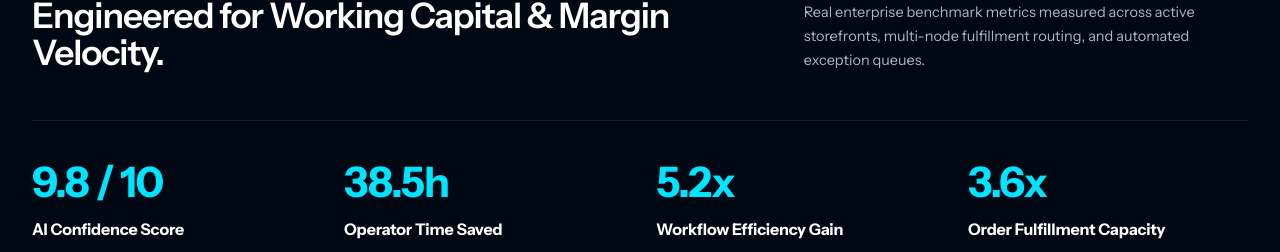
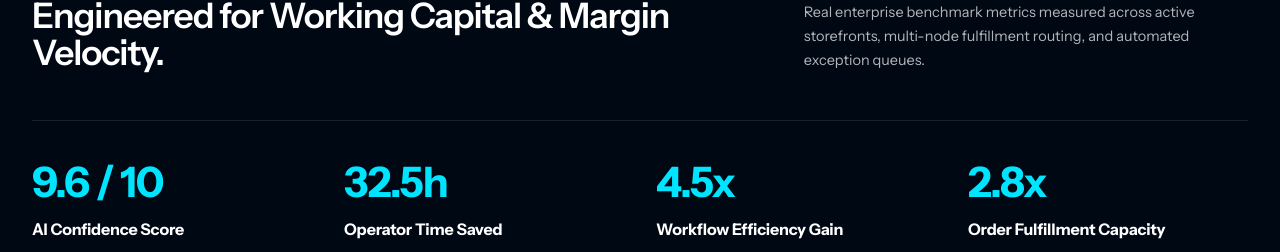
Before and after one commit to sannidhya-nestack/Mavqelra-product-landing, a Next.js app: page / in a window 1280 px wide. Shown: the part 2085-2337 px from the top of the page. Built offline with nearby package versions, Linux system fonts and the light colour scheme; no server answers.

Commit message:
fix(kpis): update telemetry metrics to distinct benchmark figures (9.6/10, 32.5h, 4.5x, 2.8x)

```diff
--- a/components/sections/Platform.tsx
+++ b/components/sections/Platform.tsx
@@ -77,7 +77,7 @@ export default function Platform() {
           {/* KPI 1 */}
           <div>
             <div className="text-[36px] sm:text-[42px] font-extrabold tracking-tight text-[#00e5ff] leading-none">
-              9.8 / 10
+              9.6 / 10
             </div>
             <h4 className="mt-3.5 text-[15px] sm:text-[16px] font-bold tracking-[-0.01em] text-white">
               AI Confidence Score
@@ -90,7 +90,7 @@ export default function Platform() {
           {/* KPI 2 */}
           <div>
             <div className="text-[36px] sm:text-[42px] font-extrabold tracking-tight text-[#00e5ff] leading-none">
-              38.5h
+              32.5h
             </div>
             <h4 className="mt-3.5 text-[15px] sm:text-[16px] font-bold tracking-[-0.01em] text-white">
               Operator Time Saved
@@ -103,7 +103,7 @@ export default function Platform() {
           {/* KPI 3 */}
           <div>
             <div className="text-[36px] sm:text-[42px] font-extrabold tracking-tight text-[#00e5ff] leading-none">
-              5.2x
+              4.5x
             </div>
             <h4 className="mt-3.5 text-[15px] sm:text-[16px] font-bold tracking-[-0.01em] text-white">
               Workflow Efficiency Gain
@@ -116,7 +116,7 @@ export default function Platform() {
           {/* KPI 4 */}
           <div>
             <div className="text-[36px] sm:text-[42px] font-extrabold tracking-tight text-[#00e5ff] leading-none">
-              3.6x
+              2.8x
             </div>
             <h4 className="mt-3.5 text-[15px] sm:text-[16px] font-bold tracking-[-0.01em] text-white">
               Order Fulfillment Capacity
```
